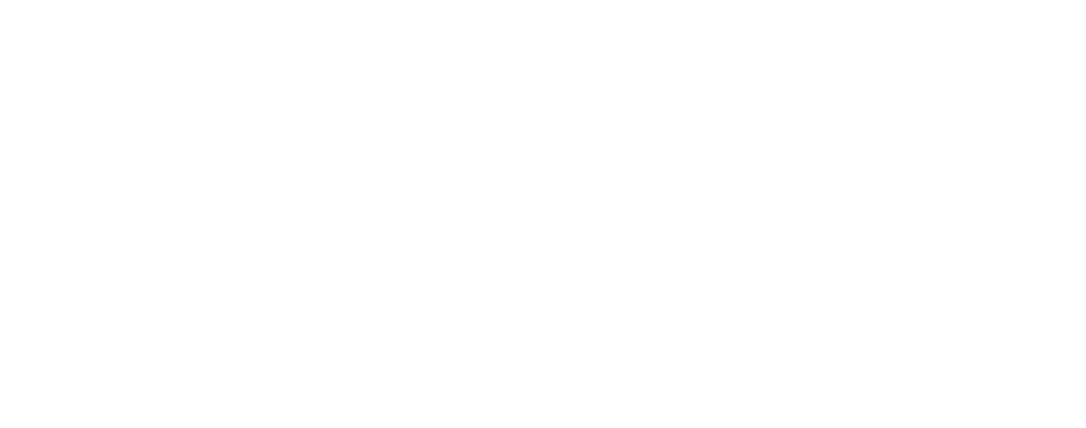
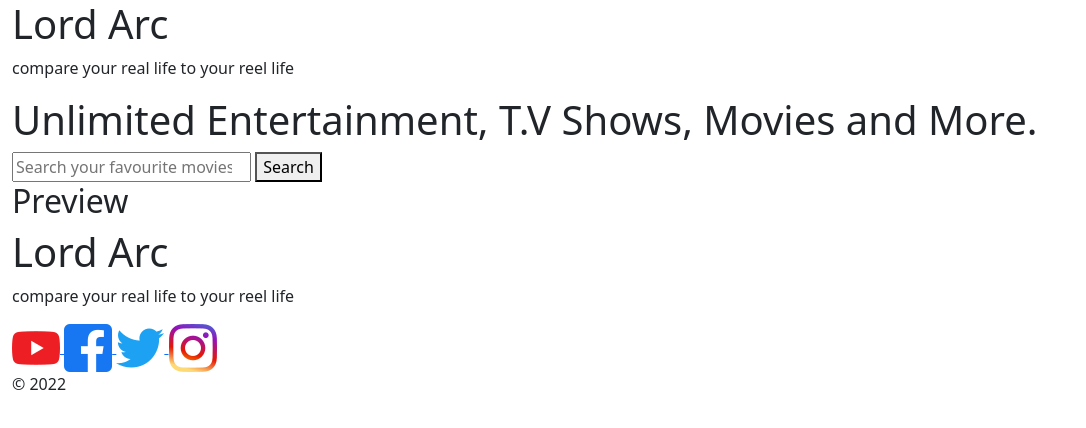
Before and after one commit to Pascal-Owilly/Movie-App, a plain HTML site: page index.html in a window 1280 px wide. Shown: the whole page, without its empty margins (0-1086 px from the left). Drawn offline with nearby package versions, Linux system fonts and the light colour scheme.

Commit message:
Add UI structure for the page

```diff
--- a/index.html
+++ b/index.html
@@ -16,6 +16,56 @@
 		<title>Lord Arc | your highlight reel</title>
 	</head>
 	<body>
+		<div class="container-fluid">
+			<header>
+				<div class="logo">
+					<h1>Lord Arc</h1>
+					<p>compare your real life to your reel life</p>
+				</div>
+			</header>
+			<section class="hero">
+				<h1>
+					<span>Unlimited Entertainment, T.V Shows, Movies</span>
+					<span> and More.</span>
+				</h1>
+				<form>
+					<input
+						type="search"
+						name="find"
+						id="find"
+						placeholder="Search your favourite movies and T.V shows..."
+					/>
+					<button>Search</button>
+				</form>
+			</section>
+			<section class="preview">
+				<h2>Preview</h2>
+				<div class="movie-list-container"></div>
+			</section>
+			<footer>
+				<div class="logo">
+					<h1>Lord Arc</h1>
+					<p>compare your real life to your reel life</p>
+				</div>
+				<div class="socials">
+					<a href="#">
+						<img src="./images/youtube.png" alt="youtube" />
+					</a>
+					<a href="#">
+						<img src="./images/facebook.png" alt="facebook" />
+					</a>
+					<a href="#">
+						<img src="./images/twitter.png" alt="twitter" />
+					</a>
+					<a href="#">
+						<img src="./images/instagram.png" alt="instagram" />
+					</a>
+				</div>
+				<div>
+					<p>&copy; 2022</p>
+				</div>
+			</footer>
+		</div>
 		<!-- Add link to Bootstrap JS bundle -->
 		<script
 			src="https://cdn.jsdelivr.net/npm/bootstrap@5.0.2/dist/js/bootstrap.bundle.min.js"
```
Also changed, not shown: images/facebook.png (added), images/instagram.png (added), images/twitter.png (added), images/youtube.png (added), 1 other file.
